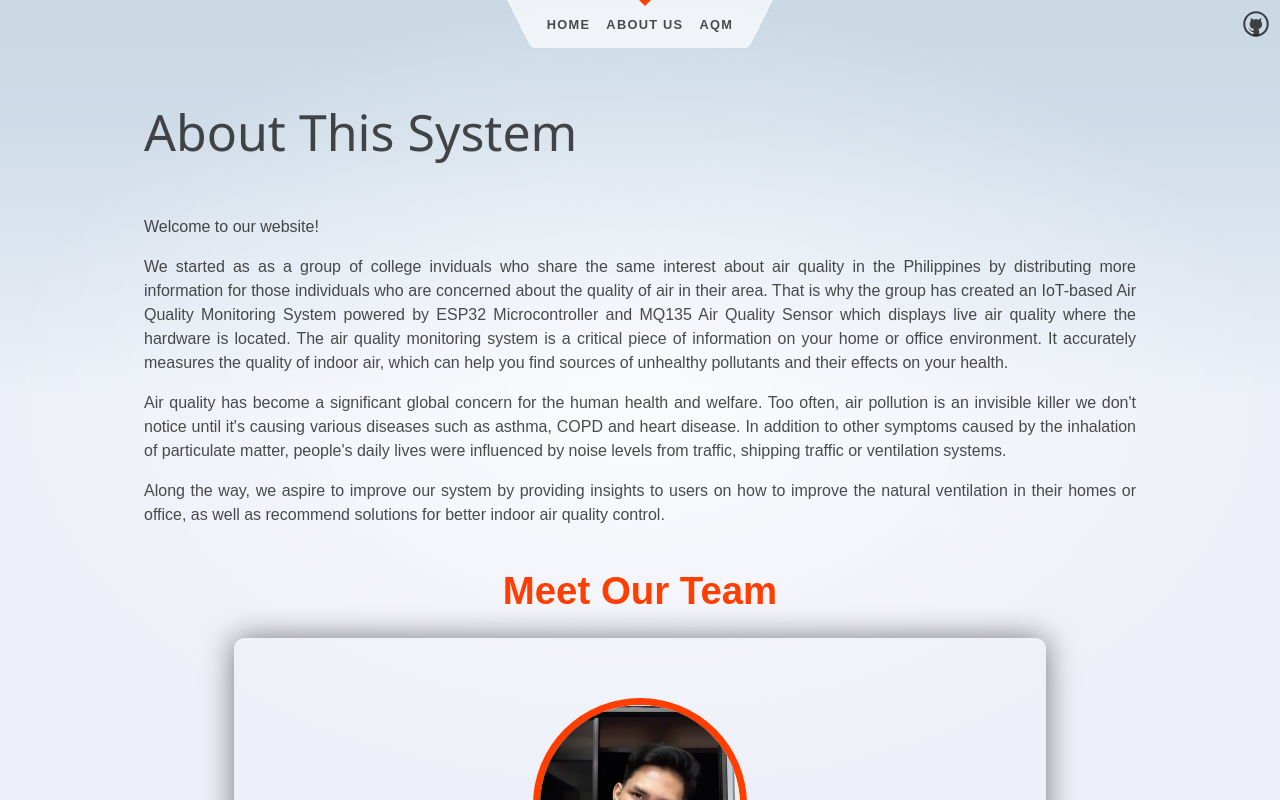
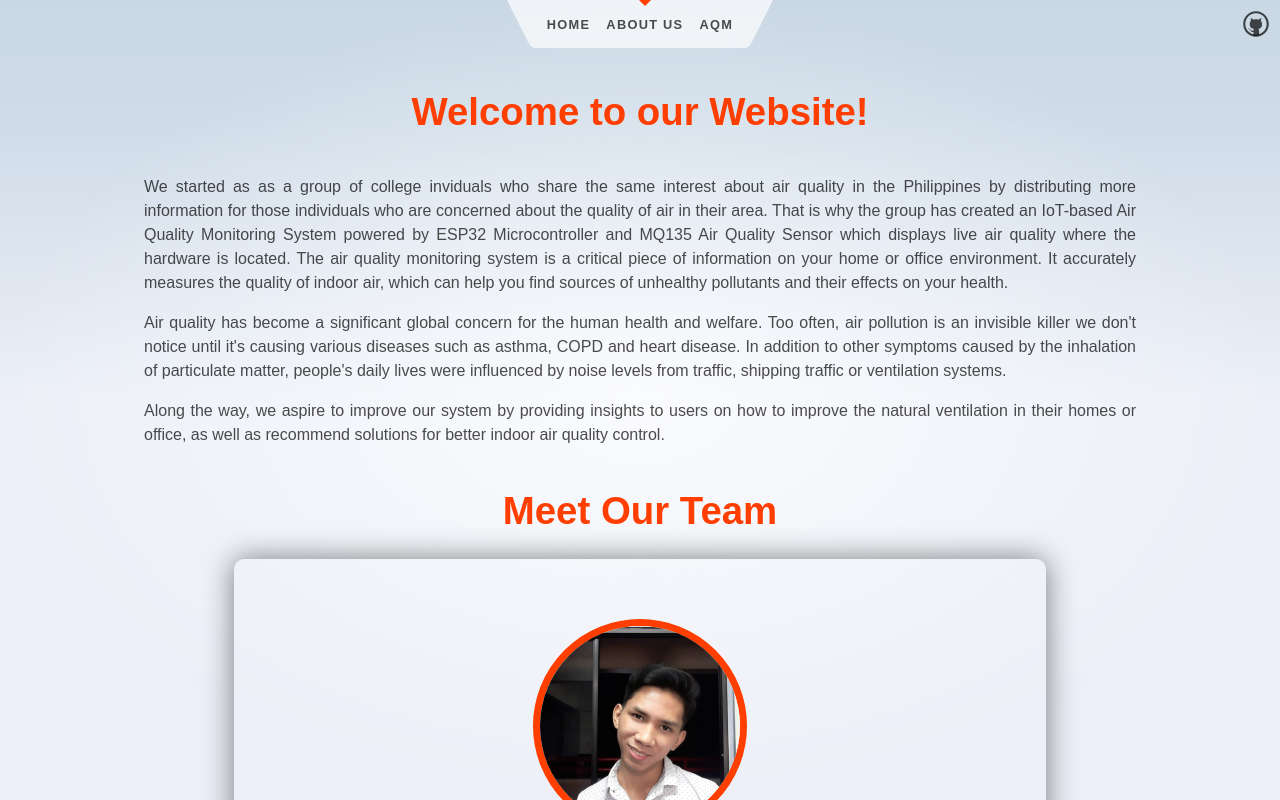
Before and after one commit to jamesc2000/es-lab-air-quality, a SvelteKit app: page /about in a window 1280 px wide. Shown: the top 800 px of the page. Built offline with nearby package versions, Linux system fonts and the light colour scheme.

Commit message:
Update about us page

```diff
--- a/src/routes/about/+page.svelte
+++ b/src/routes/about/+page.svelte
@@ -15,12 +15,9 @@
 	<div class = "box">
 
 	</div>
-	<h1 class = "title1">About This System</h1>
+	<h1 class = "title">Welcome to our Website!</h1>
 
 	<section>
-		<p>
-			Welcome to our website!
-		</p>
 		<p align="justify">
 			We started as as a group of college inviduals who share the same interest about air quality in the Philippines by distributing more information for those individuals who are concerned about the quality of air in their area. That is why the group has created an IoT-based Air Quality Monitoring System powered by ESP32 Microcontroller and MQ135 Air Quality Sensor which displays live air quality where the hardware is located. The air quality monitoring system is a critical piece of information on your home or office environment. It accurately measures the quality of indoor air, which can help you find sources of unhealthy pollutants and their effects on your health.
 		</p>
```
